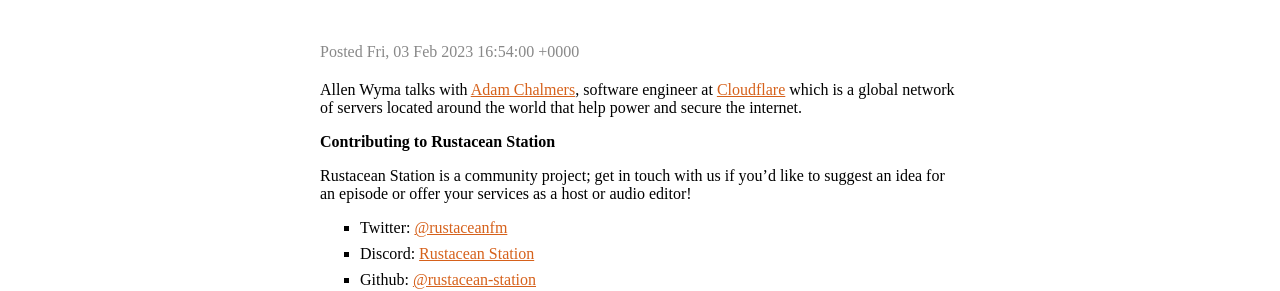
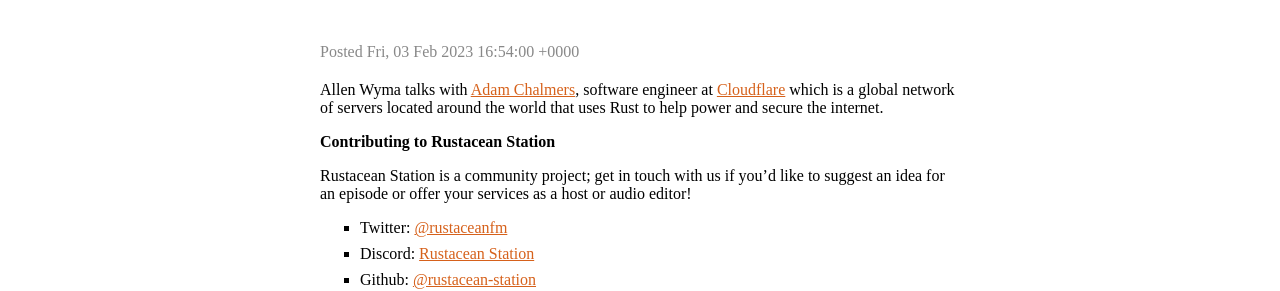
Before and after one commit to rustacean-station/rustacean-station.org, a Jekyll site: the page built from _episodes/interviews/2023-02-03-adam-chalmers.md, in a window 1280 px wide. Shown: the part 582-873 px from the top of the page. Built offline with Jekyll 4.4.1, drawn with Linux system fonts in a browser that asks for light colours.

Commit message:
fix description and changes single quotes to a uniform style

```diff
--- a/_episodes/interviews/2023-02-03-adam-chalmers.md
+++ b/_episodes/interviews/2023-02-03-adam-chalmers.md
@@ -6,7 +6,7 @@
 length: "63763435"
 #reddit: (leave blank on initial publish, amend with link and uncomment this line after Reddit thread has been posted)
 ---
-Allen Wyma talks with [Adam Chalmers](https://maxwellflitton.com/), software engineer at [Cloudflare](https://www.cloudflare.com/) which is a global network of servers located around the world that help power and secure the internet.
+Allen Wyma talks with [Adam Chalmers](https://maxwellflitton.com/), software engineer at [Cloudflare](https://www.cloudflare.com/) which is a global network of servers located around the world that uses Rust to help power and secure the internet.
 
 ## Contributing to Rustacean Station
 
@@ -23,8 +23,8 @@
 - [@7:56] - Running Rust binary on Cloudflare
 - [@10:36] - Adams' background and work history
 - [@15:12] - How does Cloudflare provide web security?
-- [@32:30] - Cloudflare’s transition and rewriting from C to Rust
-- [@37:12] - Cloudflare’s data plane and control plane
+- [@32:30] - Cloudflare's transition and rewriting from C to Rust
+- [@37:12] - Cloudflare's data plane and control plane
 - [@43:00] - Hacking and security issues on Apple and other devices
 - [@50:56] - How does Cloudflare handle onboarding people to Rust
 - [@1:00:09] - The importance of Rust's performance and reliability for Cloudflare
```
